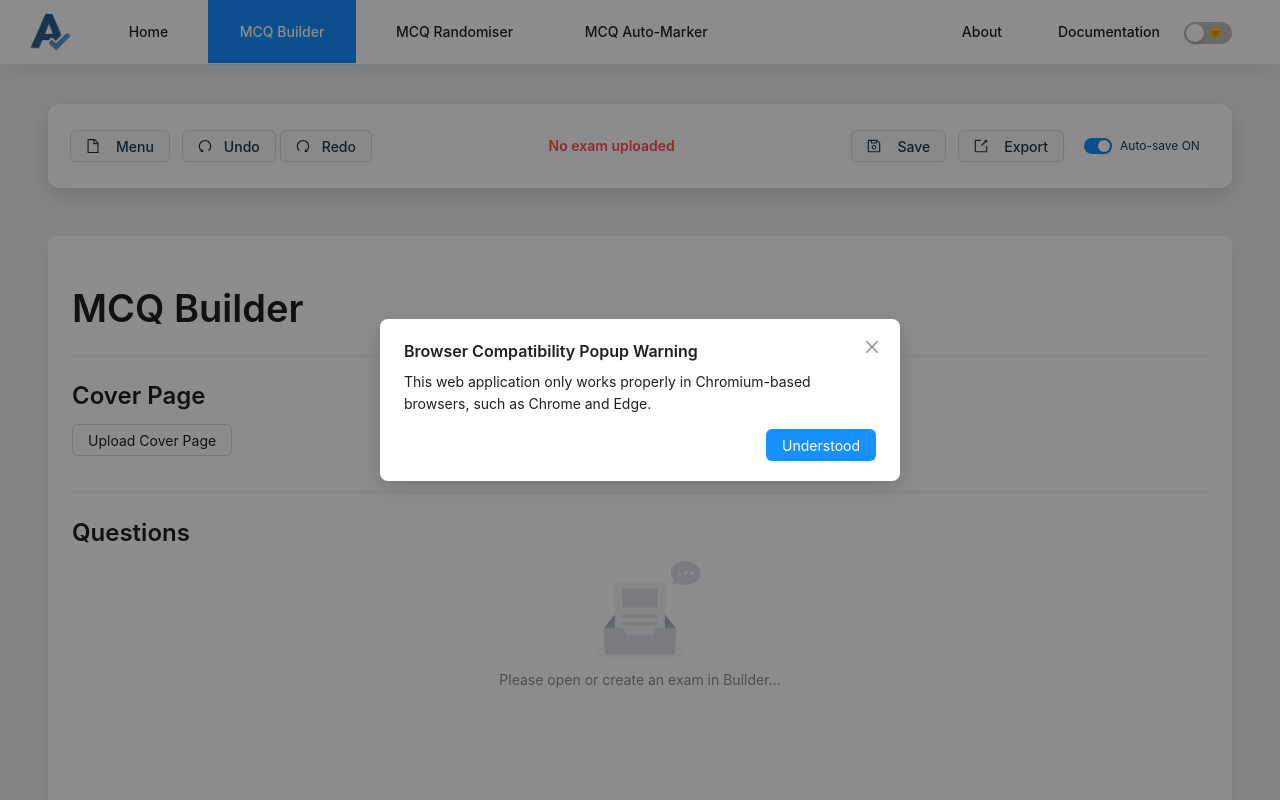
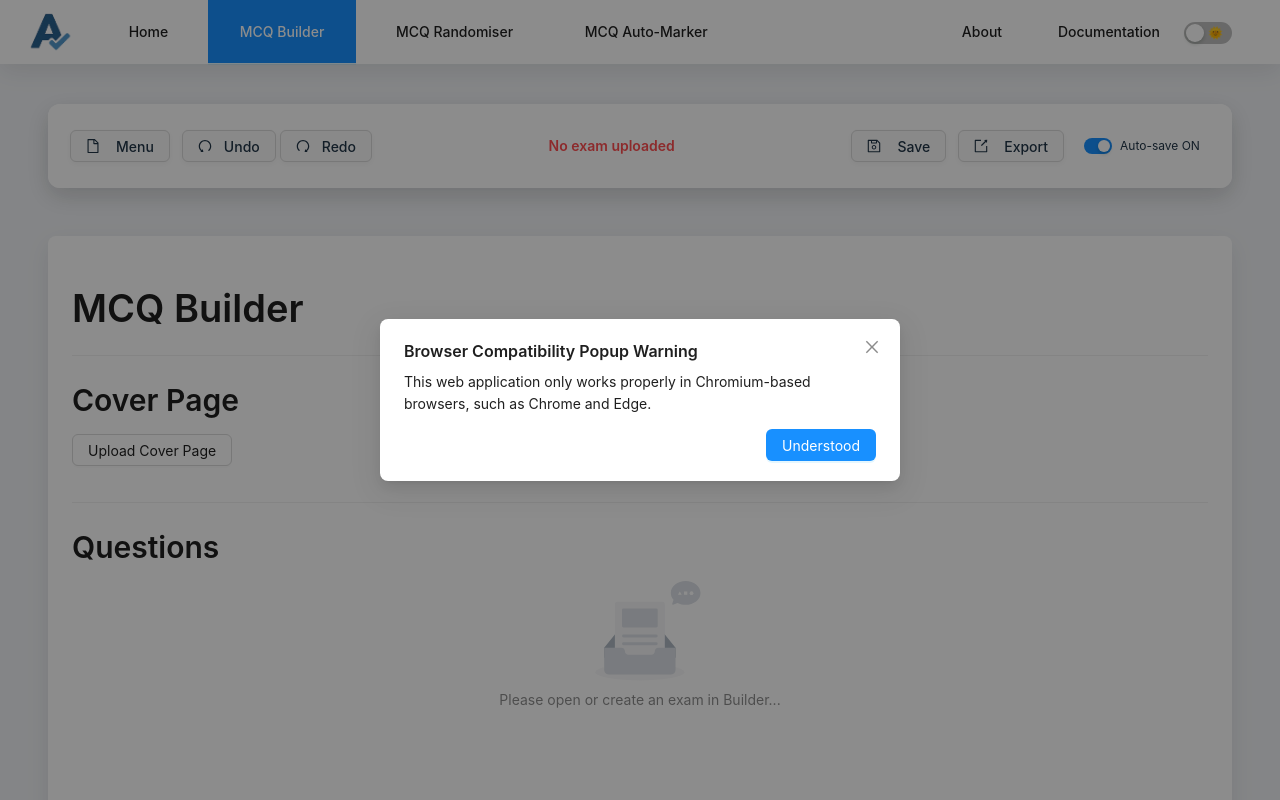
Before and after one commit to uoa-compsci399-2025-s1/capstone-project-2025-s1-team-11, a React (Vite) app in the folder client/: page /builder in a window 1280 px wide. Shown: the top 800 px of the page. Built offline with nearby package versions, Linux system fonts and the light colour scheme.

Commit message:
title -> typography.title for consistency

```diff
--- a/client/src/pages/builder.jsx
+++ b/client/src/pages/builder.jsx
@@ -63,7 +63,7 @@ const Builder = () => {
             <Divider />
 
             <div>
-                        <Typography.Title level={3}>Cover Page</Typography.Title>
+                        <Typography.Title level={2}>Cover Page</Typography.Title>
                         <Button type="default" style={{ marginBottom: 12 }} onClick={handleUploadCoverPageClick}>
                             Upload Cover Page
                         </Button>
@@ -85,7 +85,7 @@ const Builder = () => {
 
             {/* MCQ Exam Questions Section */}
             <div style={{ marginTop: '24px' }}>
-                <Title level={3}>Questions</Title>
+                <Typography.Title level={2}>Questions</Typography.Title>
                 {exam
                     ? <ExamDisplay exam={exam} />
                     : <EmptyExam />}
```
